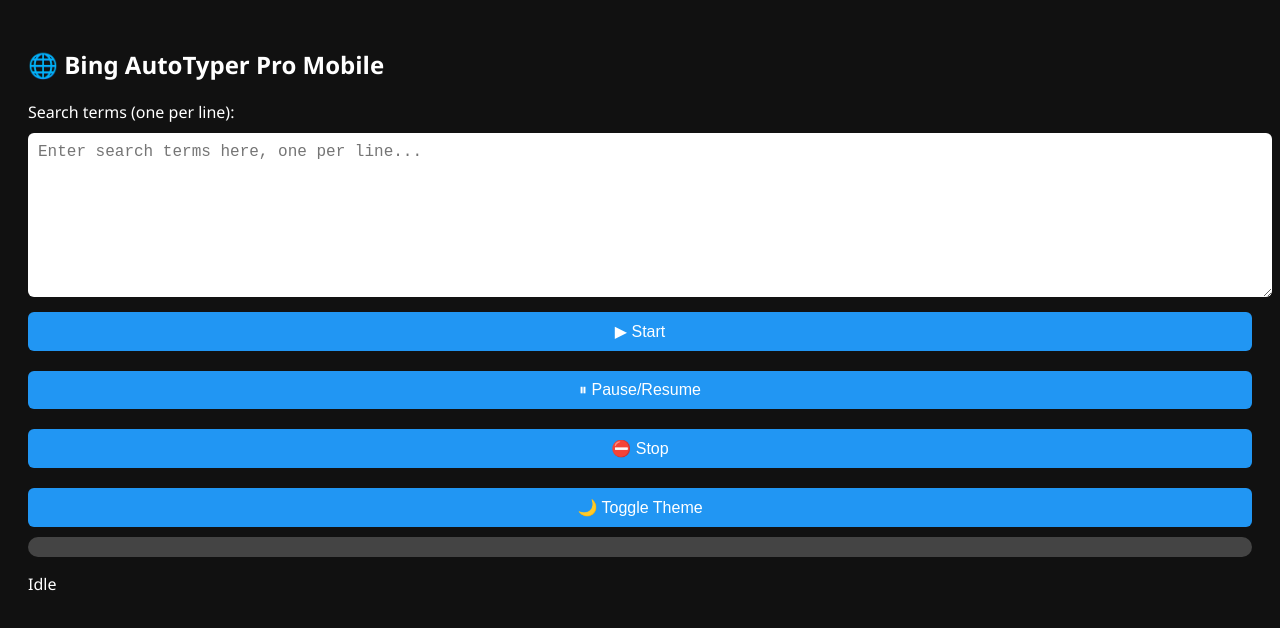
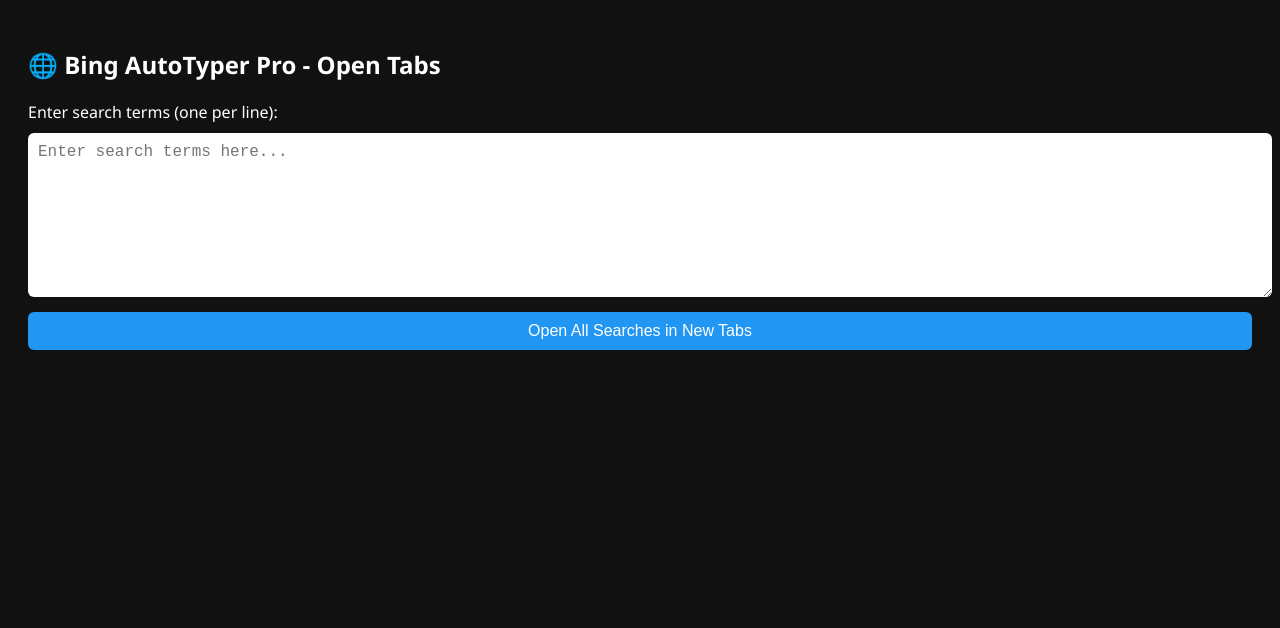
Before and after one commit to Phoenix1769/bing-auto-typer-pro, a plain HTML site: page index.html in a window 1280 px wide. Drawn offline with Linux system fonts and the light colour scheme.

Commit message:
Update index.html

```diff
--- a/index.html
+++ b/index.html
@@ -2,21 +2,16 @@
 <html lang="en">
 <head>
   <meta charset="UTF-8" />
-  <meta name="viewport" content="width=device-width, initial-scale=1.0"/>
-  <title>Bing AutoTyper Pro Mobile</title>
+  <meta name="viewport" content="width=device-width, initial-scale=1" />
+  <title>Bing AutoTyper Pro - Open Tabs</title>
   <style>
     body {
       font-family: "Segoe UI", sans-serif;
       padding: 20px;
       background-color: #111;
       color: #fff;
-      transition: background 0.3s, color 0.3s;
     }
-    .light {
-      background-color: #f1f1f1;
-      color: #111;
-    }
-    textarea, input, select, button {
+    textarea, button {
       width: 100%;
       margin-top: 10px;
       padding: 10px;
@@ -28,153 +23,33 @@
       cursor: pointer;
       background: #2196f3;
       color: white;
-      margin-top: 10px;
-    }
-    #progressBar {
-      margin-top: 10px;
-      width: 100%;
-      height: 20px;
-      background: #444;
-      border-radius: 10px;
-      overflow: hidden;
-    }
-    #progressInner {
-      width: 0%;
-      height: 100%;
-      background: #00ff7f;
-      transition: width 0.2s;
-    }
-    .control-row {
-      display: flex;
-      justify-content: space-between;
-      gap: 10px;
-      flex-wrap: wrap;
     }
   </style>
 </head>
 <body>
-  <h2>🌐 Bing AutoTyper Pro Mobile</h2>
-
-  <label>Search terms (one per line):</label>
-  <textarea id="termsBox" rows="8" placeholder="Enter search terms here, one per line..."></textarea>
-
-  <div class="control-row">
-    <button onclick="startSearch()">▶ Start</button>
-    <button onclick="pauseSearch()">⏸ Pause/Resume</button>
-    <button onclick="stopSearch()">⛔ Stop</button>
-    <button onclick="toggleTheme()">🌙 Toggle Theme</button>
-  </div>
-
-  <div id="progressBar"><div id="progressInner"></div></div>
-  <p id="statusText">Idle</p>
+  <h2>🌐 Bing AutoTyper Pro - Open Tabs</h2>
+  <label>Enter search terms (one per line):</label>
+  <textarea id="termsBox" rows="8" placeholder="Enter search terms here..."></textarea>
+  <button onclick="openAllTabs()">Open All Searches in New Tabs</button>
 
   <script>
-    let terms = [];
-    let currentIndex = 0;
-    let isPaused = false;
-    let isStopped = false;
-    let darkMode = true;
+    function openAllTabs() {
+      const rawText = document.getElementById("termsBox").value;
+      const terms = rawText.split("\n").map(t => t.trim()).filter(t => t);
 
-    // Load saved state if returning from Bing
-    function loadState() {
-      const savedIndex = sessionStorage.getItem('currentIndex');
-      const savedTerms = sessionStorage.getItem('terms');
-      if(savedTerms) {
-        terms = JSON.parse(savedTerms);
-      }
-      if(savedIndex) {
-        currentIndex = parseInt(savedIndex, 10);
-      }
-    }
-
-    function saveState() {
-      sessionStorage.setItem('terms', JSON.stringify(terms));
-      sessionStorage.setItem('currentIndex', currentIndex);
-    }
-
-    function updateProgress(percent) {
-      document.getElementById("progressInner").style.width = percent + "%";
-    }
-
-    function updateStatus(text) {
-      document.getElementById("statusText").textContent = text;
-    }
-
-    function startSearch() {
-      if (terms.length === 0) {
-        const rawText = document.getElementById("termsBox").value;
-        terms = rawText.split("\n").map(t => t.trim()).filter(t => t);
-        currentIndex = 0;
-        isStopped = false;
-        saveState();
-      }
-
-      if (currentIndex >= terms.length) {
-        updateStatus("✅ All done!");
-        updateProgress(100);
-        return;
-      }
-      if (isPaused) {
-        updateStatus("⏸ Paused...");
-        return;
-      }
-      if (isStopped) {
-        updateStatus("⛔ Stopped.");
+      if(terms.length === 0) {
+        alert("Please enter at least one search term.");
         return;
       }
 
-      const term = terms[currentIndex];
-      updateStatus("Searching: " + term);
-      updateProgress(Math.round((currentIndex / terms.length) * 100));
+      // Open all search URLs in new tabs immediately
+      terms.forEach(term => {
+        const url = "https://www.bing.com/search?q=" + encodeURIComponent(term);
+        window.open(url, '_blank');
+      });
 
-      saveState();
-
-      // Redirect to Bing search URL in same tab
-      const searchUrl = "https://www.bing.com/search?q=" + encodeURIComponent(term);
-      // Add a query param to identify returning from search page
-      window.location.href = searchUrl + "&_fromAutoTyper=1";
+      alert(`Opened ${terms.length} search tabs. Switch tabs to view results.`);
     }
-
-    function pauseSearch() {
-      isPaused = !isPaused;
-      updateStatus(isPaused ? "⏸ Paused..." : "▶ Resumed");
-    }
-
-    function stopSearch() {
-      isStopped = true;
-      updateStatus("⛔ Stopped.");
-      sessionStorage.clear();
-    }
-
-    function toggleTheme() {
-      darkMode = !darkMode;
-      document.body.className = darkMode ? "" : "light";
-    }
-
-    // Detect if returning from Bing search page
-    window.onload = () => {
-      loadState();
-      const urlParams = new URLSearchParams(window.location.search);
-      if(urlParams.has('_fromAutoTyper')) {
-        // Increment index for next search
-        currentIndex++;
-        if(currentIndex >= terms.length) {
-          updateStatus("✅ All done!");
-          updateProgress(100);
-          sessionStorage.clear();
-          return;
-        }
-        saveState();
-        // Wait 5 seconds before automatically starting next search
-        updateStatus("Waiting to start next search...");
-        setTimeout(() => {
-          startSearch();
-        }, 5000);
-      } else {
-        updateProgress(Math.round((currentIndex / terms.length) * 100));
-        updateStatus("Idle");
-      }
-    };
   </script>
 </body>
 </html>
```
